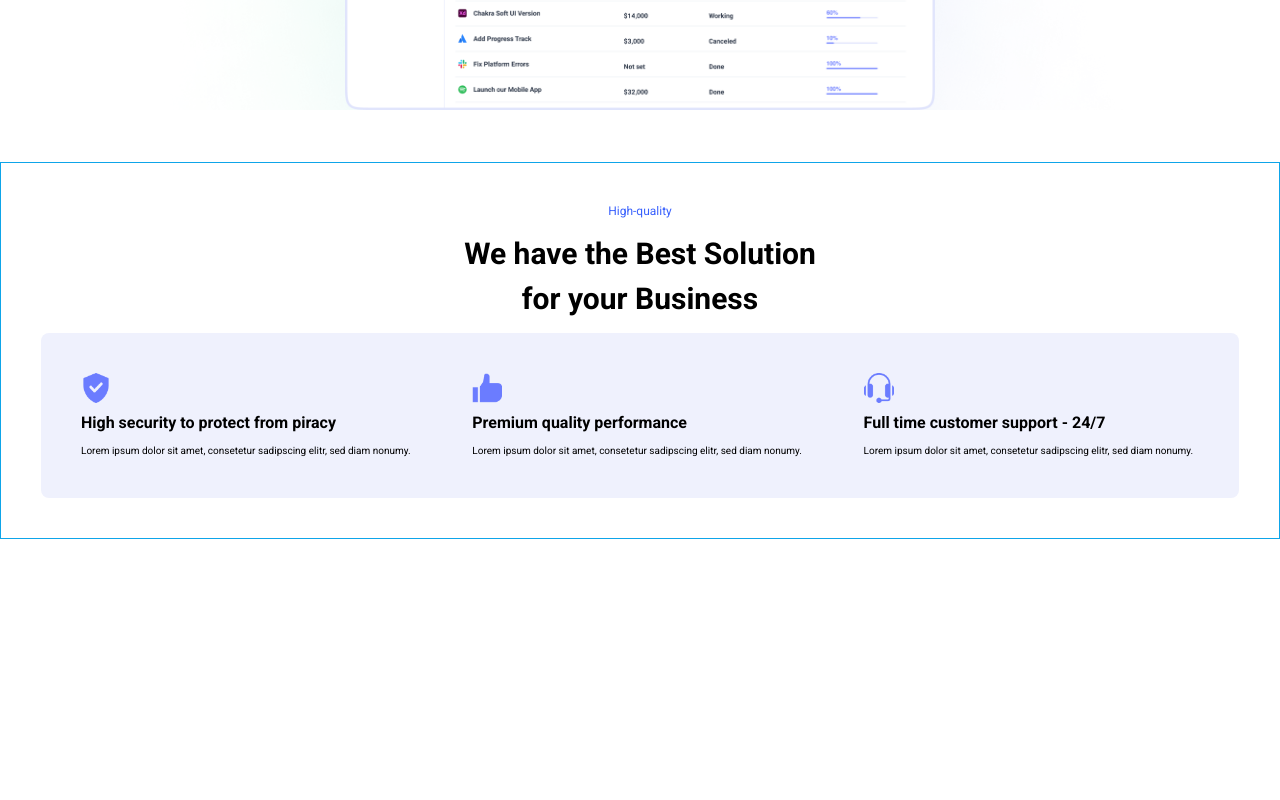
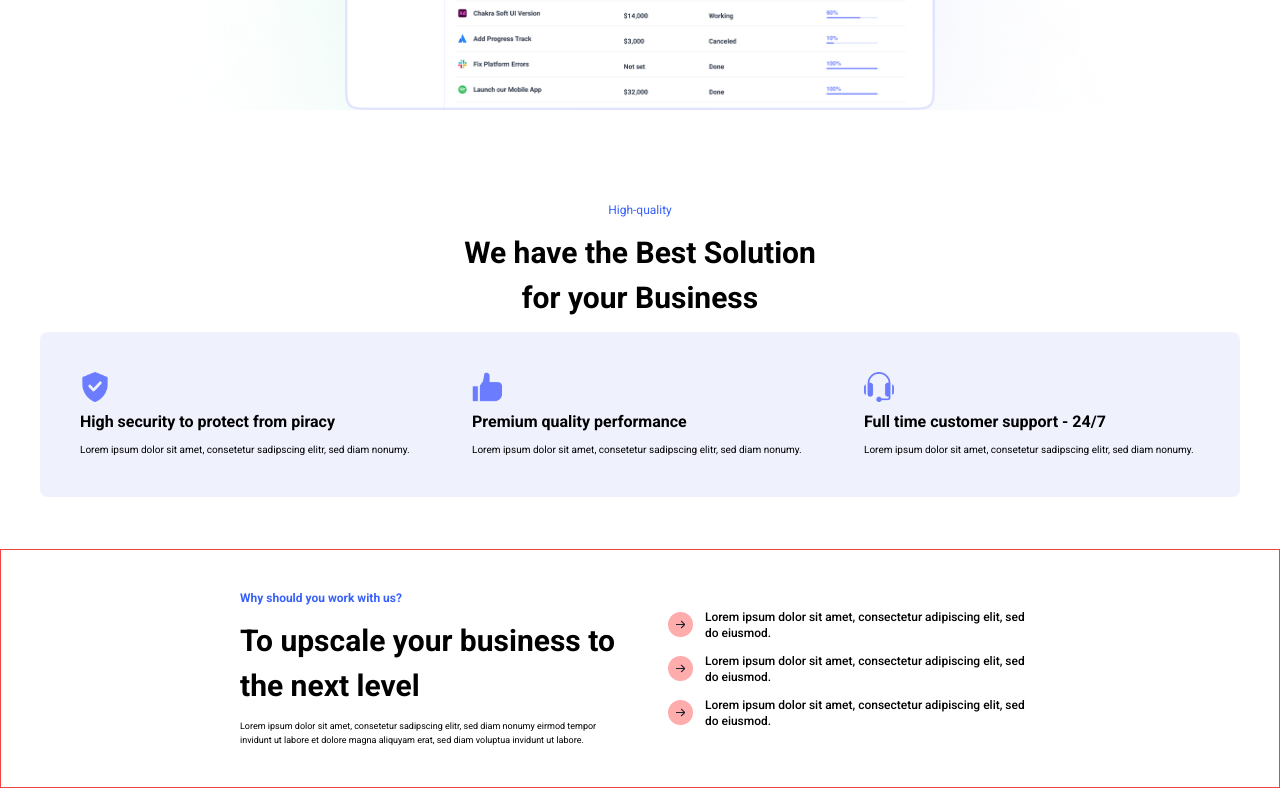
Before and after one commit to Abideen-program/finsweet, a React (Vite) app: page / in a window 1280 px wide. Shown: the part 578-1378 px from the top of the page. Before the commit the page ends 1129 px from the top, so only its background shows below. Built offline with nearby package versions, Linux system fonts and the light colour scheme.

Commit message:
added whyus component

```diff
--- a/src/components/Features/Features.tsx
+++ b/src/components/Features/Features.tsx
@@ -1,11 +1,11 @@
-import Item from "./item";
+import Item from "./Item";
 import Badge from "../../../public/images/badge.png";
 import Thumb from "../../../public/images/thumb.png";
 import Headset from "../../../public/images/headset.png";
 
 const Features = () => {
   return (
-    <div className="p-5 md:p-10 border border-sky-500 my-3 flex flex-col">
+    <div className="p-5 md:p-10 my-3 flex flex-col">
       <div className="flex flex-col items-center justify-center md:w-[370px] mx-auto text-center">
         <p className="text-xs text-[#3860FD]">High-quality</p>
         <h3 className="my-3 text-[25px] md:text-[30px] font-bold">
--- a/src/components/Home/Home.tsx
+++ b/src/components/Home/Home.tsx
@@ -1,11 +1,13 @@
 import Features from "../Features/Features";
 import Hero from "../Hero/Hero";
+import Whyus from "../WhyUs/Whyus";
 
 const Home = () => {
   return (
     <>
       <Hero />
       <Features />
+      <Whyus />
     </>
   );
 };
--- /dev/null
+++ b/src/components/WhyUs/Whyus.tsx
@@ -0,0 +1,57 @@
+import Arrow from "../../../public/images/arrow.png";
+
+const Whyus = () => {
+  return (
+    <div className="p-5 md:p-10 border border-red-500 my-3 flex flex-col items-center justify-between">
+      <div className="mx-auto flex items-center w-[800px] justify-between">
+        <div className="flex flex-col gap-3 w-[48%]">
+          <p className="text-[#3860FD] text-xs font-semibold">
+            Why should you work with us?
+          </p>
+          <h4 className="text-[30px] font-bold">
+            To upscale your business to the next level
+          </h4>
+          <p className="text-[9px]">
+            Lorem ipsum dolor sit amet, consetetur sadipscing elitr, sed diam
+            nonumy eirmod tempor invidunt ut labore et dolore magna aliquyam
+            erat, sed diam voluptua invidunt ut labore.
+          </p>
+        </div>
+
+        <div className="flex flex-col p-3 gap-3 w-[48%] items-start justify-start">
+          <div className="flex items-center justify-center gap-3">
+            <div className="w-[30px]">
+              <img src={Arrow} alt="icon" />
+            </div>
+            <p className="text-xs font-medium">
+              Lorem ipsum dolor sit amet, consectetur adipiscing elit, sed do
+              eiusmod.
+            </p>
+          </div>
+
+          <div className="flex items-center justify-center gap-3">
+            <div className="w-[30px]">
+              <img src={Arrow} alt="icon" />
+            </div>
+            <p className="text-xs font-medium">
+              Lorem ipsum dolor sit amet, consectetur adipiscing elit, sed do
+              eiusmod.
+            </p>
+          </div>
+
+          <div className="flex items-center justify-center gap-3">
+            <div className="w-[30px]">
+              <img src={Arrow} alt="icon" />
+            </div>
+            <p className="text-xs font-medium">
+              Lorem ipsum dolor sit amet, consectetur adipiscing elit, sed do
+              eiusmod.
+            </p>
+          </div>
+        </div>
+      </div>
+    </div>
+  );
+};
+
+export default Whyus;
```
Also changed, not shown: public/images/arrow.png (added).
